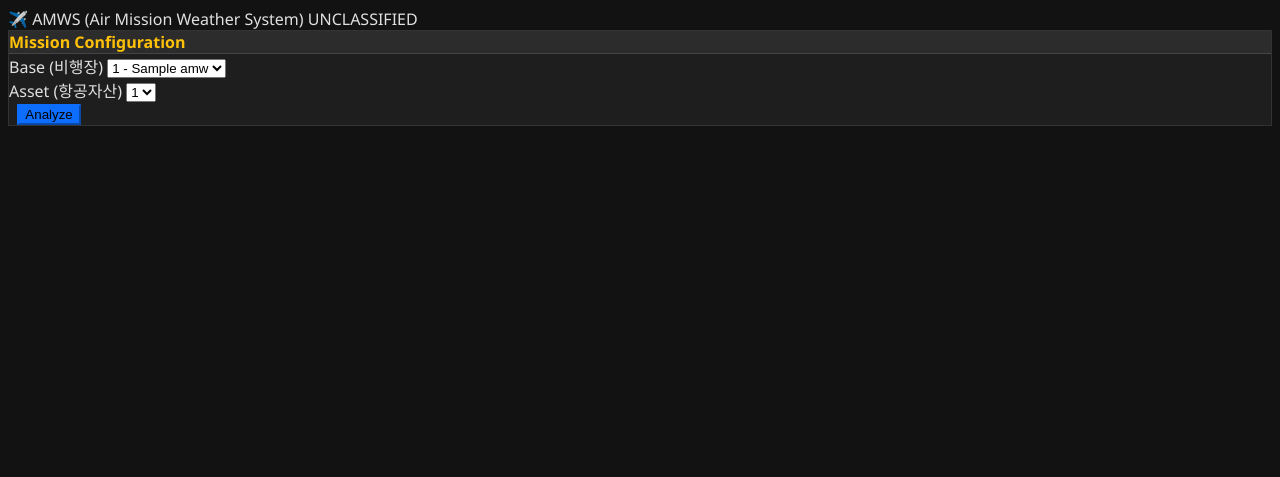
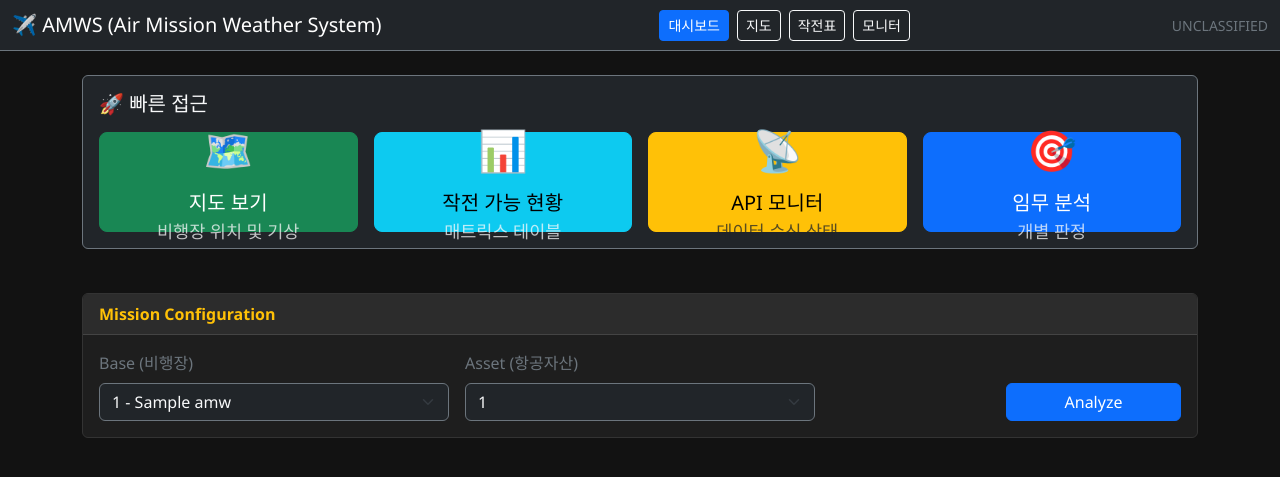
Before and after one commit to geondongkim/myboard, a Flask app: page /amws/ in a window 1280 px wide. Shown: the top 477 px of the page. Run offline with Flask 3, Linux system fonts and the light colour scheme; a database or web service that is not in the repository returns one stand-in record (values such as "Sample title"); some libraries are stand-ins or nearby versions.

Commit message:
버튼 추가

```diff
--- a/templates/amws.html
+++ b/templates/amws.html
@@ -5,24 +5,80 @@
     <meta name="viewport" content="width=device-width, initial-scale=1.0">
     <title>AMWS - 공군 작전 기상 지원 시스템</title>
     <!-- Bootstrap 5 CSS -->
-    <link href="<https://cdn.jsdelivr.net/npm/bootstrap@5.3.0/dist/css/bootstrap.min.css>" rel="stylesheet">
+    <link href="https://cdn.jsdelivr.net/npm/bootstrap@5.3.0/dist/css/bootstrap.min.css" rel="stylesheet">
     <!-- Custom CSS -->
     <link href="{{ url_for('static', filename='style.css') }}" rel="stylesheet">
 </head>
 <body>
 
+<!-- 통합 네비게이션 바 -->
 <nav class="navbar navbar-dark bg-dark border-bottom border-secondary mb-4">
     <div class="container-fluid">
         <span class="navbar-brand mb-0 h1">
             ✈️ AMWS (Air Mission Weather System)
         </span>
+        <div class="d-flex gap-2">
+            <a href="/amws/" class="btn btn-sm btn-primary">대시보드</a>
+            <a href="/amws/map" class="btn btn-sm btn-outline-light">지도</a>
+            <a href="/amws/mission-matrix" class="btn btn-sm btn-outline-light">작전표</a>
+            <a href="/amws/monitor" class="btn btn-sm btn-outline-light">모니터</a>
+        </div>
         <span class="text-secondary small">UNCLASSIFIED</span>
     </div>
 </nav>
 
 <div class="container">
+    <!-- 빠른 접근 버튼 섹션 추가 -->
+    <div class="row mb-4">
+        <div class="col-12">
+            <div class="card bg-dark border-secondary">
+                <div class="card-body">
+                    <h5 class="card-title text-light mb-3">🚀 빠른 접근</h5>
+                    <div class="row g-3">
+                        <div class="col-md-3">
+                            <a href="/amws/map" class="btn btn-lg btn-success w-100" style="height: 100px;">
+                                <div class="d-flex flex-column align-items-center justify-content-center h-100">
+                                    <span style="font-size: 2em;">🗺️</span>
+                                    <span class="mt-2">지도 보기</span>
+                                    <small class="text-light opacity-75">비행장 위치 및 기상</small>
+                                </div>
+                            </a>
+                        </div>
+                        <div class="col-md-3">
+                            <a href="/amws/mission-matrix" class="btn btn-lg btn-info w-100" style="height: 100px;">
+                                <div class="d-flex flex-column align-items-center justify-content-center h-100">
+                                    <span style="font-size: 2em;">📊</span>
+                                    <span class="mt-2">작전 가능 현황</span>
+                                    <small class="text-light opacity-75">매트릭스 테이블</small>
+                                </div>
+                            </a>
+                        </div>
+                        <div class="col-md-3">
+                            <a href="/amws/monitor" class="btn btn-lg btn-warning w-100" style="height: 100px;">
+                                <div class="d-flex flex-column align-items-center justify-content-center h-100">
+                                    <span style="font-size: 2em;">📡</span>
+                                    <span class="mt-2">API 모니터</span>
+                                    <small class="text-dark opacity-75">데이터 수신 상태</small>
+                                </div>
+                            </a>
+                        </div>
+                        <div class="col-md-3">
+                            <a href="#analysisForm" class="btn btn-lg btn-primary w-100" style="height: 100px;">
+                                <div class="d-flex flex-column align-items-center justify-content-center h-100">
+                                    <span style="font-size: 2em;">🎯</span>
+                                    <span class="mt-2">임무 분석</span>
+                                    <small class="text-light opacity-75">개별 판정</small>
+                                </div>
+                            </a>
+                        </div>
+                    </div>
+                </div>
+            </div>
+        </div>
+    </div>
+
     <!-- 1. 컨트롤 패널 -->
-    <div class="row mb-4">
+    <div class="row mb-4" id="analysisForm">
         <div class="col-md-12">
             <div class="card">
                 <div class="card-header">Mission Configuration</div>
--- a/templates/amws_map.html
+++ b/templates/amws_map.html
@@ -32,8 +32,10 @@
         <span class="navbar-brand mb-0 h1">
             ✈️ AMWS - 비행장 지도
         </span>
-        <div>
-            <a href="/amws/" class="btn btn-sm btn-outline-light me-2">대시보드</a>
+        <div class="d-flex gap-2">
+            <a href="/amws/" class="btn btn-sm btn-outline-light">대시보드</a>
+            <a href="/amws/map" class="btn btn-sm btn-primary">지도</a>
+            <a href="/amws/mission-matrix" class="btn btn-sm btn-outline-light">작전표</a>
             <a href="/amws/monitor" class="btn btn-sm btn-outline-light">모니터</a>
         </div>
     </div>
```
Also changed, not shown: templates/amws_mission_table.html (+4 -3 lines), templates/amws_monitor.html (+45 -3 lines).
